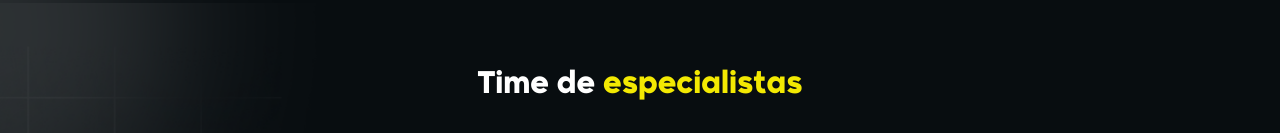
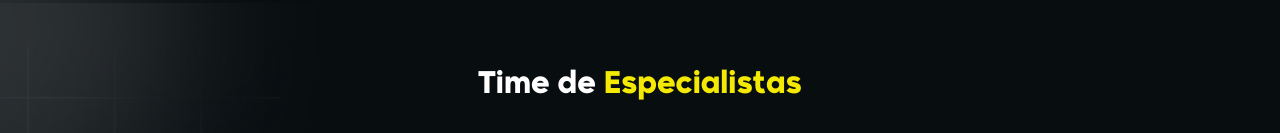
Before and after one commit to DevBrunomendonca/aurum, a Next.js app: page /quem-somos in a window 1280 px wide. Shown: the part 721-854 px from the top of the page. Built offline with nearby package versions, Linux system fonts and the light colour scheme.

Commit message:
page.tsx

```diff
--- a/app/quem-somos/page.tsx
+++ b/app/quem-somos/page.tsx
@@ -54,7 +54,7 @@ const AboutPage = () => {
       <section className="min-h-[700px] bg-[url('/banner-quem-somos-m-2.webp')] bg-cover bg-center bg-no-repeat px-4 py-16 md:bg-[url('/banner-quem-somos-d-2.webp')]">
         <div className="mx-auto max-w-6xl space-y-8">
           <h2 className="text-center font-[family-name:var(--font-modani-arabic-bold)] text-3xl text-white">
-            Time de <span className="text-yellow-color">especialistas</span>
+            Time de <span className="text-yellow-color">Especialistas</span>
           </h2>
           <div className="grid w-full grid-cols-1 place-items-center items-center gap-8 md:grid-cols-2 lg:grid-cols-3">
             <CardTeam srcImage="/perfil-3.png" titleCard="Caio Henrique" />
```
